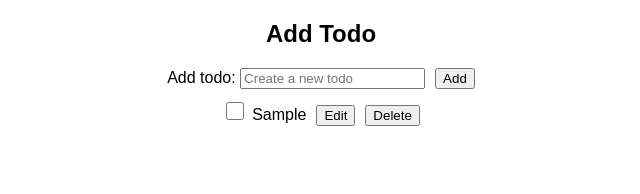
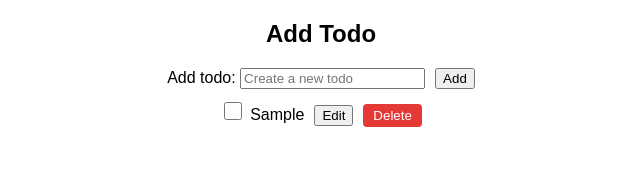
Before and after one commit to faddablack/crud-app, a React (Create React App) app: page / in a window 1280 px wide. Both pictures are taken after typing "Sample" into the empty fields and a click on the button "Add". Shown: the top 194 px of the page, without its empty margins (319-959 px from the left). Built offline with nearby package versions, Linux system fonts and the light colour scheme.

Commit message:
Added color to the delete button

```diff
--- a/src/TodoItem.js
+++ b/src/TodoItem.js
@@ -13,7 +13,7 @@ export default function TodoItem({
         {todo.text}
       </span>
       <button onClick={() => onEditClick(todo)}>Edit</button>
-      <button onClick={() => onDeleteClick(todo.id)}>Delete</button>
+     <button className="delete-btn" onClick={() => onDeleteClick(todo.id)}>Delete</button>
     </li>
   );
 }
--- a/src/styles.css
+++ b/src/styles.css
@@ -26,3 +26,11 @@ button {
   height: 18px;
   cursor: pointer;
 }
+.delete-btn {
+  background-color: #e53935;
+  color: white;
+  border: none;
+  border-radius: 4px;
+  padding: 4px 10px;
+  cursor: pointer;
+}
```
